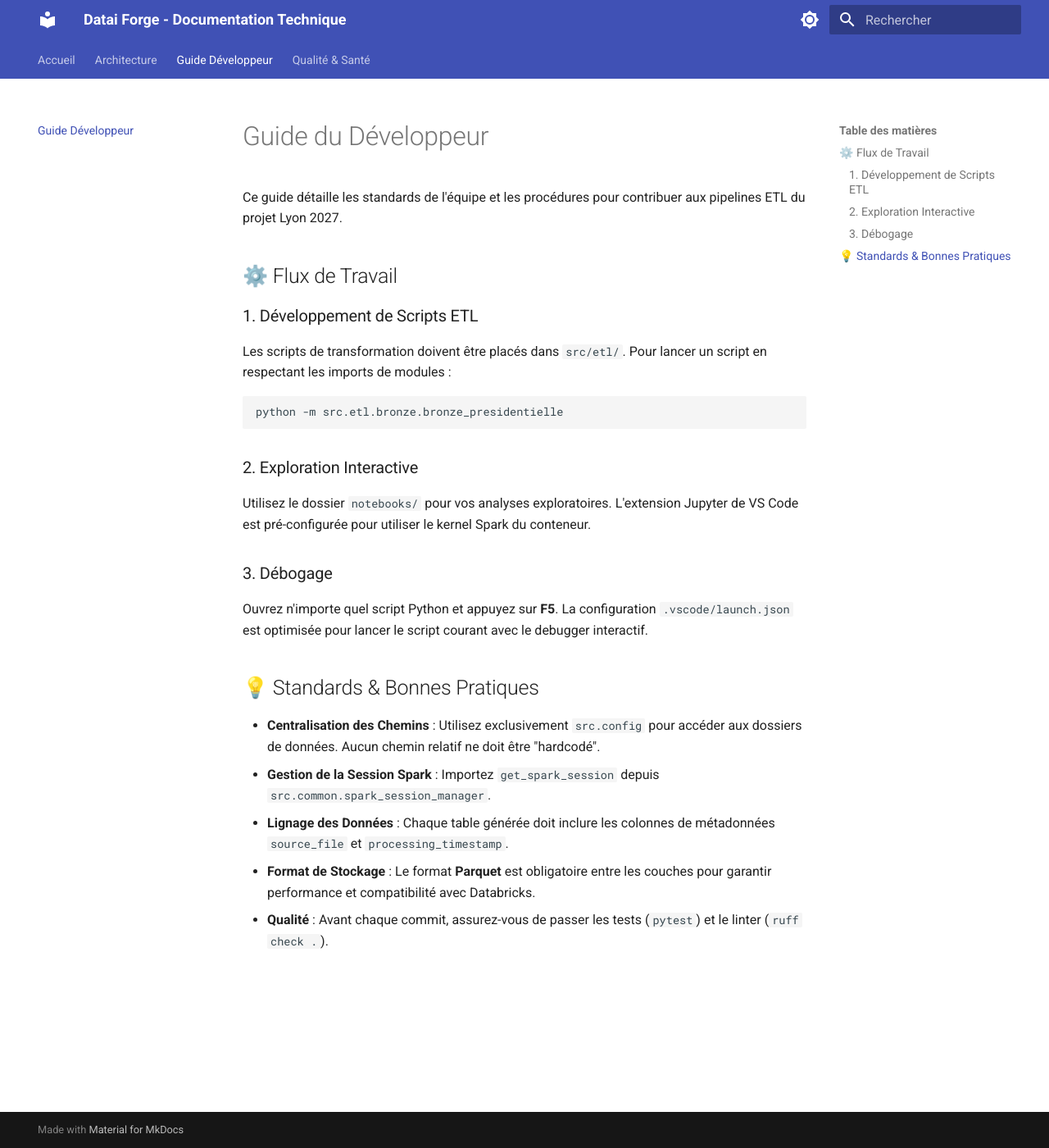
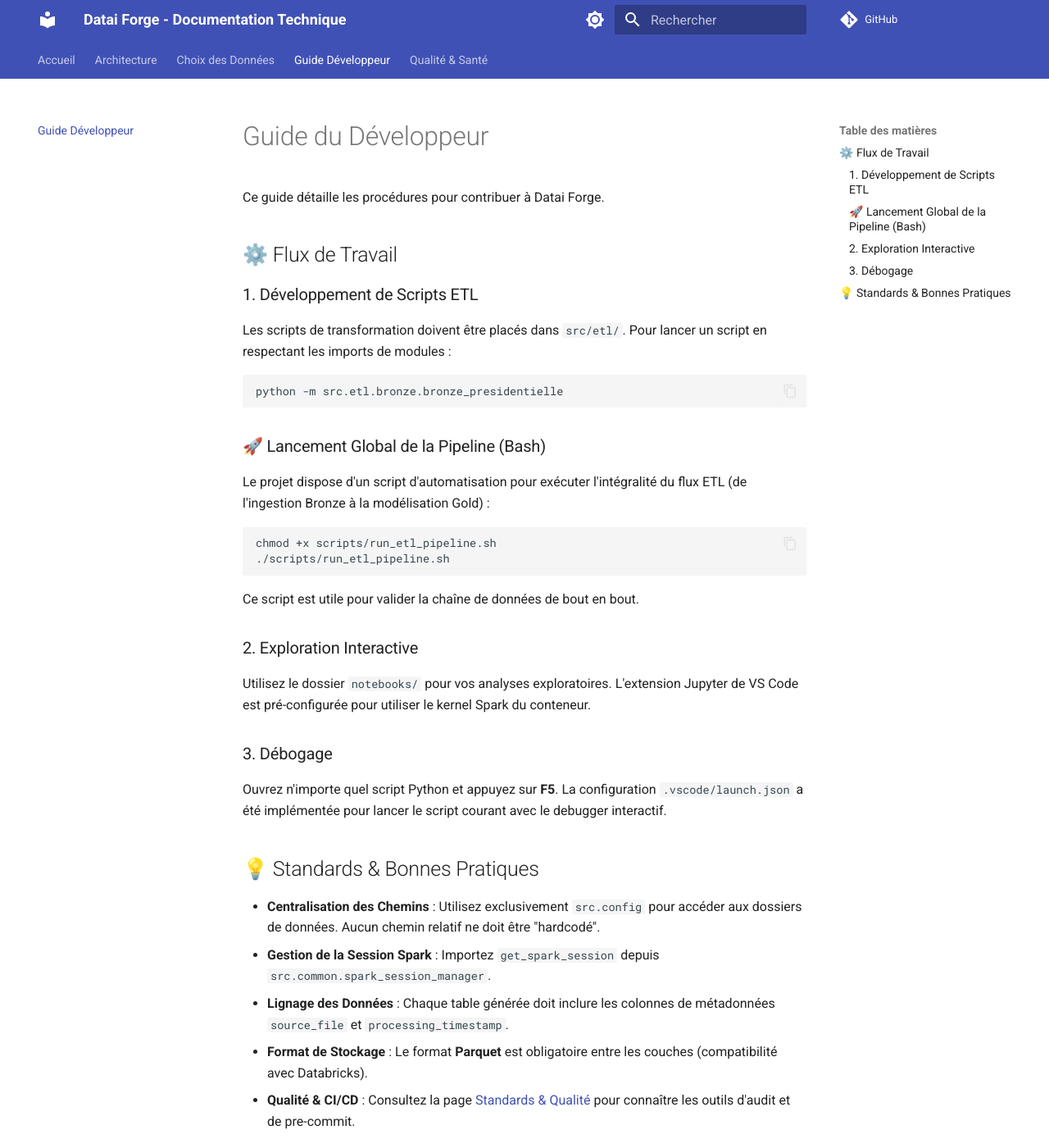
Before and after one commit to Datai-Forge/datai-forge, an MkDocs documentation site: the page built from docs/guide.md, in a window 1280 px wide and 1400 px high. Shown: the whole window at 82% size. Built offline with MkDocs 1.6.1 and Material for MkDocs 9.7.7, drawn with Linux system fonts in a browser that asks for light colours; comment, search, counter and statistics services are not loaded.

Commit message:
fix: mkdocs

````diff
--- a/docs/guide.md
+++ b/docs/guide.md
@@ -1,6 +1,6 @@
 # Guide du Développeur
 
-Ce guide détaille les standards de l'équipe et les procédures pour contribuer aux pipelines ETL du projet Lyon 2027.
+Ce guide détaille les procédures pour contribuer à Datai Forge.
 
 ## ⚙️ Flux de Travail
 
@@ -12,18 +12,29 @@ Les scripts de transformation doivent être placés dans `src/etl/`. Pour lancer
 python -m src.etl.bronze.bronze_presidentielle
 ```
 
+### 🚀 Lancement Global de la Pipeline (Bash)
+
+Le projet dispose d'un script d'automatisation pour exécuter l'intégralité du flux ETL (de l'ingestion Bronze à la modélisation Gold) :
+
+```bash
+chmod +x scripts/run_etl_pipeline.sh
+./scripts/run_etl_pipeline.sh
+```
+
+Ce script est utile pour valider la chaîne de données de bout en bout.
+
 ### 2. Exploration Interactive
 
 Utilisez le dossier `notebooks/` pour vos analyses exploratoires. L'extension Jupyter de VS Code est pré-configurée pour utiliser le kernel Spark du conteneur.
 
 ### 3. Débogage
 
-Ouvrez n'importe quel script Python et appuyez sur **F5**. La configuration `.vscode/launch.json` est optimisée pour lancer le script courant avec le debugger interactif.
+Ouvrez n'importe quel script Python et appuyez sur **F5**. La configuration `.vscode/launch.json` a été implémentée pour lancer le script courant avec le debugger interactif.
 
 ## 💡 Standards & Bonnes Pratiques
 
 - **Centralisation des Chemins** : Utilisez exclusivement `src.config` pour accéder aux dossiers de données. Aucun chemin relatif ne doit être "hardcodé".
 - **Gestion de la Session Spark** : Importez `get_spark_session` depuis `src.common.spark_session_manager`.
 - **Lignage des Données** : Chaque table générée doit inclure les colonnes de métadonnées `source_file` et `processing_timestamp`.
-- **Format de Stockage** : Le format **Parquet** est obligatoire entre les couches pour garantir performance et compatibilité avec Databricks.
-- **Qualité** : Avant chaque commit, assurez-vous de passer les tests (`pytest`) et le linter (`ruff check .`).
+- **Format de Stockage** : Le format **Parquet** est obligatoire entre les couches (compatibilité avec Databricks).
+- **Qualité & CI/CD** : Consultez la page [Standards & Qualité](standards.md) pour connaître les outils d'audit et de pre-commit.
--- a/mkdocs.yml
+++ b/mkdocs.yml
@@ -1,5 +1,9 @@
 site_name: Datai Forge - Documentation Technique
 site_description: Documentation technique et audits de qualité du projet de prédiction électorale.
+site_url: https://datai-forge.github.io/datai-forge
+repo_url: https://github.com/Datai-Forge/datai-forge
+repo_name: GitHub
+use_directory_urls: true
 
 theme:
   name: material
@@ -23,14 +27,24 @@ theme:
     - navigation.tabs
     - navigation.sections
     - navigation.top
+    - navigation.tracking
+    - navigation.expand
+    - navigation.indexes
+    - toc.follow
+    - content.code.copy
     - search.suggest
     - search.highlight
 
 nav:
   - Accueil: index.md
   - Architecture: architecture.md
+  - Choix des Données:
+      - Élections: datasets/elections.md
+      - Sécurité: datasets/securite.md
+      - Niveau de Vie: datasets/social.md
   - Guide Développeur: guide.md
   - Qualité & Santé:
+      - Standards & Outils: standards.md
       - Couverture de Tests: reports/coverage.md
       - Audit de Sécurité: reports/security.md
       - Qualité de Code: reports/quality.md
--- a/pyproject.toml
+++ b/pyproject.toml
@@ -24,8 +24,8 @@ python_files = ["test_*.py"]
 addopts = """
     --cov=src
     --cov-report=term-missing
-    --cov-report=html:reports/coverage
-    --cov-report=xml:reports/coverage/coverage.xml
+    --cov-report=html:docs/coverage
+    --cov-report=xml:docs/coverage/coverage.xml
     -v
 """
 
````
Also changed, not shown: .pre-commit-config.yaml (+7 -0 lines), docs/architecture.md (+14 -1 lines), docs/datasets/elections.md (added, +41 -0 lines), docs/datasets/securite.md (added, +34 -0 lines), docs/datasets/social.md (added, +27 -0 lines), docs/index.md (+4 -4 lines), docs/reports/coverage.md (added, +12 -0 lines), docs/reports/quality.md (added, +17 -0 lines), docs/reports/security.md (added, +16 -0 lines), docs/standards.md (added, +59 -0 lines), 2 other files.
